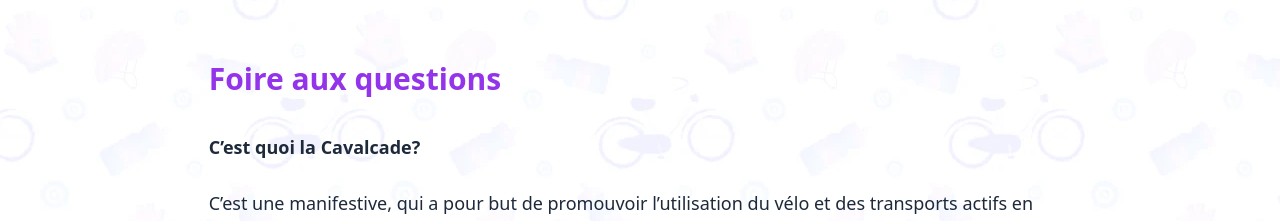
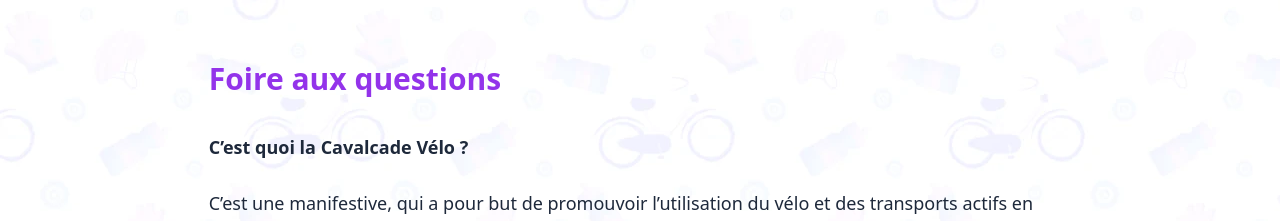
Before and after one commit to gfmtl/cavalcades, a React (Create React App) app: page / in a window 1280 px wide. Shown: the part 5461-5682 px from the top of the page. Built offline with nearby package versions, Linux system fonts and the light colour scheme.

Commit message:
Update App.js
test 6

```diff
--- a/src/App.js
+++ b/src/App.js
@@ -435,7 +435,7 @@
             <Section id="faq">
               <SectionTitle>Foire aux questions</SectionTitle>
 
-              <h5 class="font-bold">C’est quoi la Cavalcade?</h5>
+              <h5 class="font-bold">C’est quoi la Cavalcade Vélo ?</h5>
               <p>
                 C’est une manifestive, qui a pour but de promouvoir l’utilisation du vélo et des transports actifs
                 en sensibilisant la population et les pouvoirs publics à la nécessité de mise en place d’infrastructures
```
